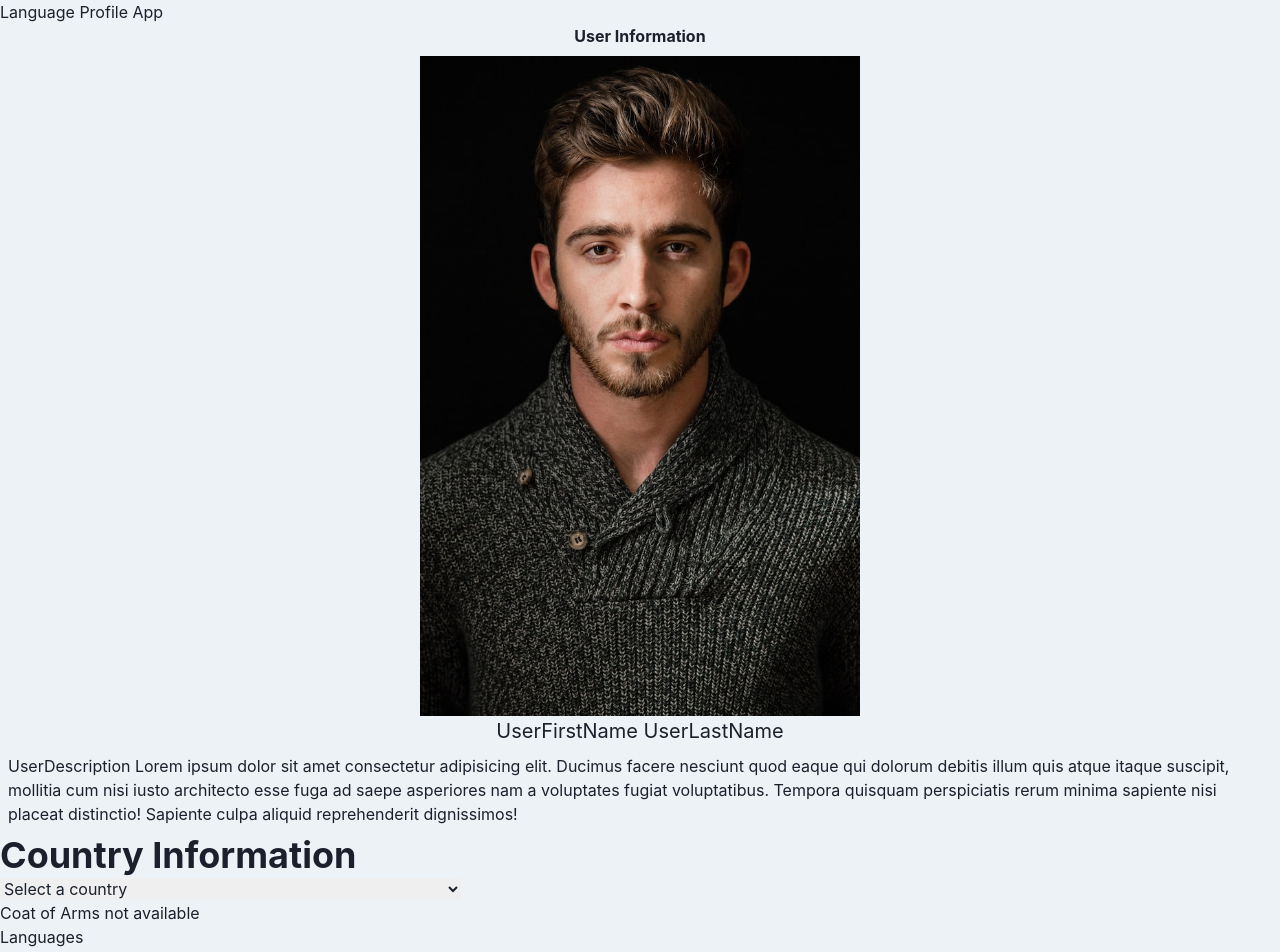
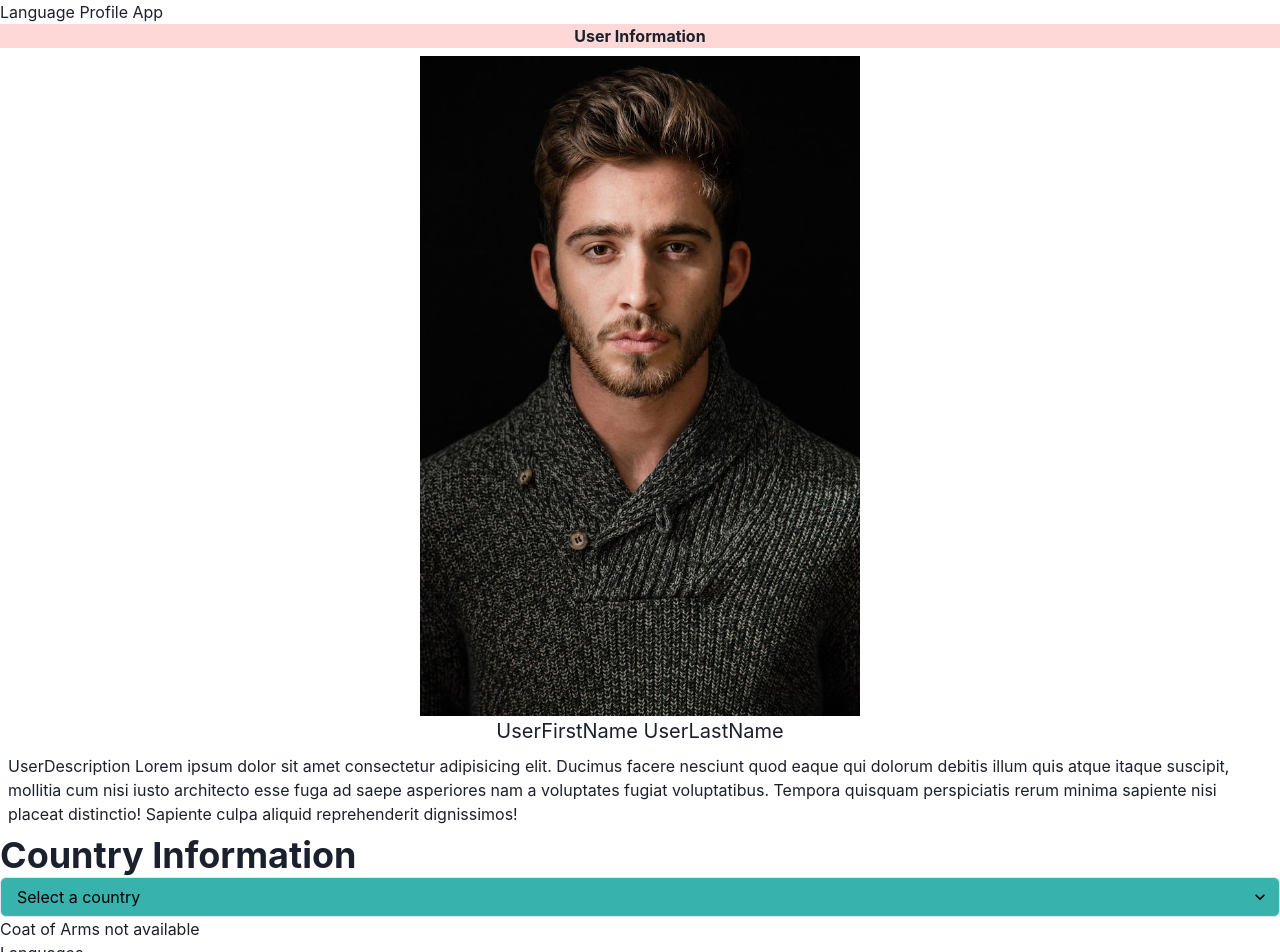
Before and after one commit to discountratio/userprofile, a React (Vite) app: page / in a window 1280 px wide. Shown: the top 952 px of the page. Built offline with nearby package versions, Linux system fonts and the light colour scheme.

Commit message:
Added more chakra styling

```diff
--- a/src/App.jsx
+++ b/src/App.jsx
@@ -3,7 +3,6 @@ import { useState, useForm, useEffect } from "react";
 import "./App.scss";
 import UserInformation from "./components/UserProfile/UserProfile";
 import CountryInformation from "./components/CountryInformation/CountryInformation";
-
 
 
 
--- a/src/components/CountryInformation/CountrySelection/CountrySelection.jsx
+++ b/src/components/CountryInformation/CountrySelection/CountrySelection.jsx
@@ -1,6 +1,6 @@
 import React from "react";
 import countries from '../country-codes2'
-
+import {Select} from '@chakra-ui/react'
 export default function CountrySelection(props) {
 
   const handleCountryChange = () => {
@@ -14,7 +14,7 @@ export default function CountrySelection(props) {
 
   return (
     <div>
-      <select name='country' id='country' onChange={handleCountryChange}>
+      <Select bg='teal.400' color='black'  name='country' id='country' onChange={handleCountryChange}>
         <option value=''>Select a country</option>
         {countries.map((country, index) => (
           <option key={index} value={countries.code3}>
@@ -22,7 +22,7 @@ export default function CountrySelection(props) {
           </option>
         ))}
 
-      </select>
+      </Select>
     </div>
   );
 }
--- a/src/components/UserProfile/UserLanguages/UserLanguages.jsx
+++ b/src/components/UserProfile/UserLanguages/UserLanguages.jsx
@@ -35,6 +35,7 @@ export default function UserLanguages(props) {
       flexWrap='wrap'
       alignItems='center'
       justifyContent='center'
+
       id='user-languages'>
       {renderLanguageData()}
     </Flex>
--- a/src/components/UserProfile/UserProfile.jsx
+++ b/src/components/UserProfile/UserProfile.jsx
@@ -1,6 +1,6 @@
 import React from "react";
 import { useState, useEffect, useRef } from "react";
-import { Heading, Link, Text, Flex, Box } from "@chakra-ui/react";
+import { Heading, Link, Text, Flex, Box, Image } from "@chakra-ui/react";
 import UserLanguages from "./UserLanguages/UserLanguages";
 
 export default function UserInformation(props) {
@@ -14,16 +14,23 @@ export default function UserInformation(props) {
       // justifyContent='center'
       flexDirection='column'
       className='user-information'>
-      <Heading as='h2' size='2x1' mb='2'>
+      <Heading
+        as='h1'
+        size='4x2'
+        mb='2'
+        w='100%'
+        backgroundColor='red.100'
+        textAlign='center'>
         User Information
       </Heading>
 
-      <img
+      <Image
+        borderRadius=''
         src='/src/assets/images/user.jpg'
         alt='user headshot'
         style={{ maxWidth: 440 }}
       />
-      <Text fontSize='xl'>UserFirstName UserLastName</Text>
+      <Text fontSize='xl' casing='capitalize'>UserFirstName UserLastName</Text>
       <Text fontSize='l' m='2'>
         UserDescription Lorem ipsum dolor sit amet consectetur adipisicing elit.
         Ducimus facere nesciunt quod eaque qui dolorum debitis illum quis atque
--- a/src/main.jsx
+++ b/src/main.jsx
@@ -2,32 +2,25 @@ import React from 'react'
 import ReactDOM from 'react-dom/client'
 import App from './App'
 import './index.css'
-import { ChakraProvider, extendTheme, ThemeProvider } from '@chakra-ui/react'
+import { ChakraProvider, extendTheme, theme, ThemeProvider, withDefaultColorScheme} from '@chakra-ui/react'
 
-const theme = extendTheme({
-  styles: {
-    global: {
-      body: {
-        bg: 'gray.100',
-        color: 'gray.800',
+const customTheme = extendTheme(
+  withDefaultColorScheme({
+    colorScheme: 'red',
+    components: ['Button', 'Badge'],
+  }),
+  withDefaultColorScheme({
+    colorScheme: 'blue',
+    components: ['Alert', 'Table'],
+  }),
+)
 
-      },
-    },
 
-    // styles for the `a`
-    a: {
-      color: 'teal.500',
-      _hover: {
-        textDecoration: 'underline',
-      },
-    }
-  }
-})
 
 
 ReactDOM.createRoot(document.getElementById('root')).render(
   <React.StrictMode>
-    <ChakraProvider theme={theme}>
+    <ChakraProvider theme={customTheme}>
     <App />
     </ChakraProvider>
   </React.StrictMode>,
```
